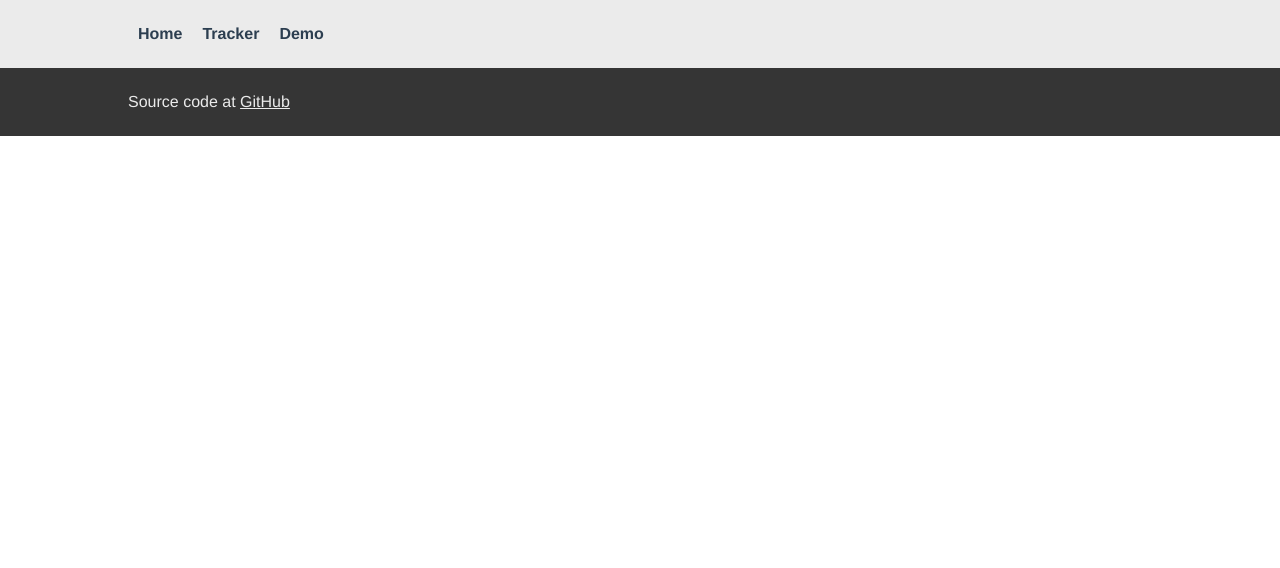
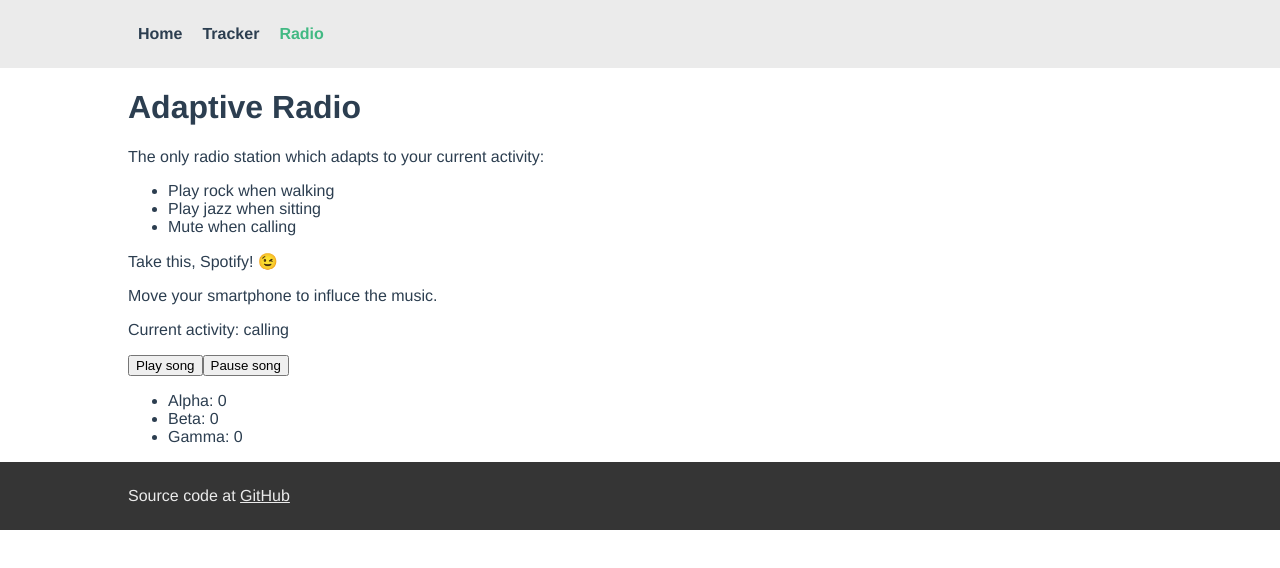
Before and after one commit to weberandreaseu/css, a Vue app in the folder web/: page /radio in a window 1280 px wide. Shown: the top 568 px of the page. Built offline with nearby package versions, Linux system fonts and the light colour scheme.

Commit message:
Rename application to radio

```diff
--- a/web/src/App.vue
+++ b/web/src/App.vue
@@ -4,7 +4,7 @@
       <div class="container">
         <router-link to="/">Home</router-link>
         <router-link to="/tracker">Tracker</router-link>
-        <router-link to="/demo">Demo</router-link>
+        <router-link to="/radio">Radio</router-link>
       </div>
     </div>
     <div class="container">
--- a/web/src/router.js
+++ b/web/src/router.js
@@ -22,9 +22,9 @@ export default new Router({
       component: () => import(/* webpackChunkName: "tracker" */ './views/Tracker.vue')
     },
     {
-      path: '/demo',
-      name: 'demo',
-      component: () => import(/* webpackChunkName: "demo" */'./views/Demo.vue')
+      path: '/radio',
+      name: 'radio',
+      component: () => import(/* webpackChunkName: "radio" */'./views/Radio.vue')
     }
   ]
 })
--- a/web/src/views/Demo.vue
+++ b/web/src/views/Radio.vue
@@ -1,12 +1,12 @@
 <template>
-  <div class="demo">
-    <h1>Song for mood</h1>
+  <div class="radio">
+    <h1>Adaptive Radio</h1>
 
-    <p>This app adapts the music style to your current context</p>
+    <p>The only radio station which adapts to your current activity:</p>
 
     <ul>
-      <li>Active when walking</li>
-      <li>Chill when sitting</li>
+      <li>Play rock when walking</li>
+      <li>Play jazz when sitting</li>
       <li>Mute when calling</li>
     </ul>
 
```
